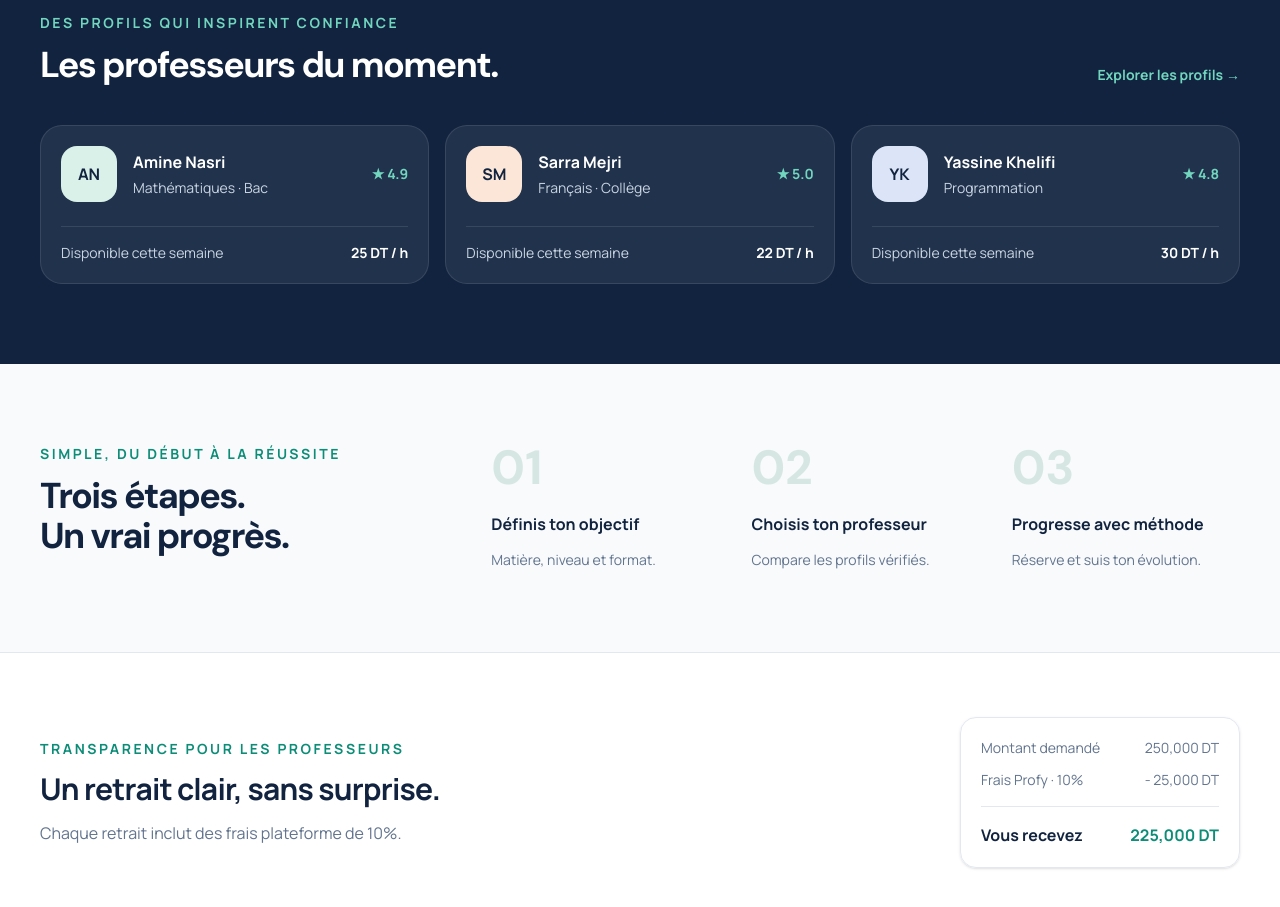
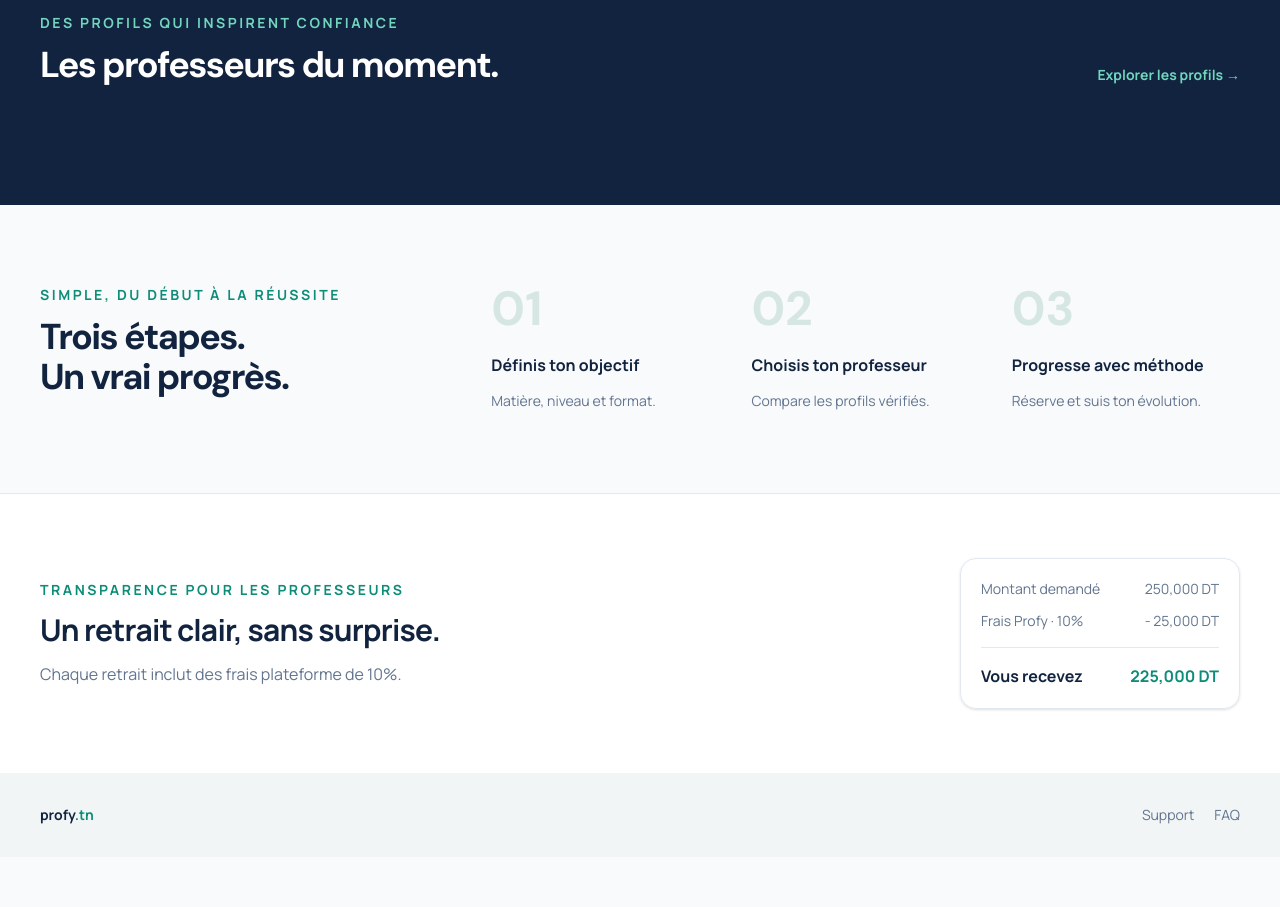
Before and after one commit to anise5988-hub/khedmas7i7a, a Next.js app: page / in a window 1280 px wide. Shown: the part 1700-2607 px from the top of the page. After the commit the page ends 2557 px from the top, so only its background shows below. Built offline with nearby package versions, Linux system fonts and the light colour scheme.

Commit message:
remove homepage demo teacher cards

```diff
--- a/src/app/page.tsx
+++ b/src/app/page.tsx
@@ -5,11 +5,7 @@ import { useState } from "react";
 import { calculateTeacherWithdrawal, formatTndFromMillimes } from "@/lib/finance/withdrawal";
 import { educationLevels, subjects } from "@/lib/domain/catalog";
 
-const teachers = [
-  { initials: "AN", name: "Amine Nasri", subject: "Mathématiques · Bac", rating: "4.9", price: "25 DT / h", tone: "bg-[#d9f1e9]" },
-  { initials: "SM", name: "Sarra Mejri", subject: "Français · Collège", rating: "5.0", price: "22 DT / h", tone: "bg-[#fce6d7]" },
-  { initials: "YK", name: "Yassine Khelifi", subject: "Programmation", rating: "4.8", price: "30 DT / h", tone: "bg-[#dce5f7]" },
-];
+const teachers: { initials: string; name: string; subject: string; rating: string; price: string; tone: string }[] = [];
 const subjectIcons = ["∑", "文", "Aa", "◒", "</>"];
 const feeExample = calculateTeacherWithdrawal(250_000);
 
```
